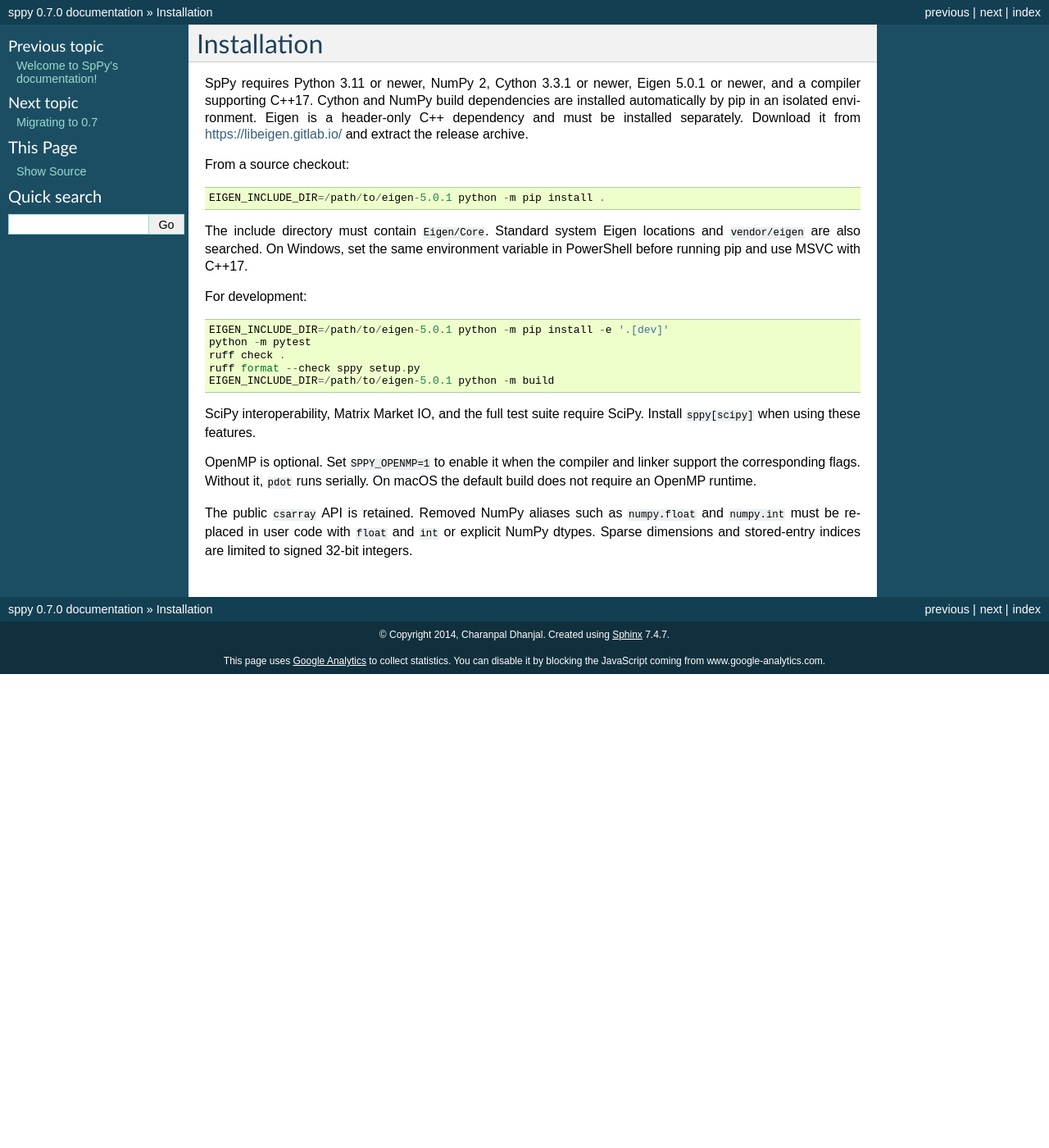
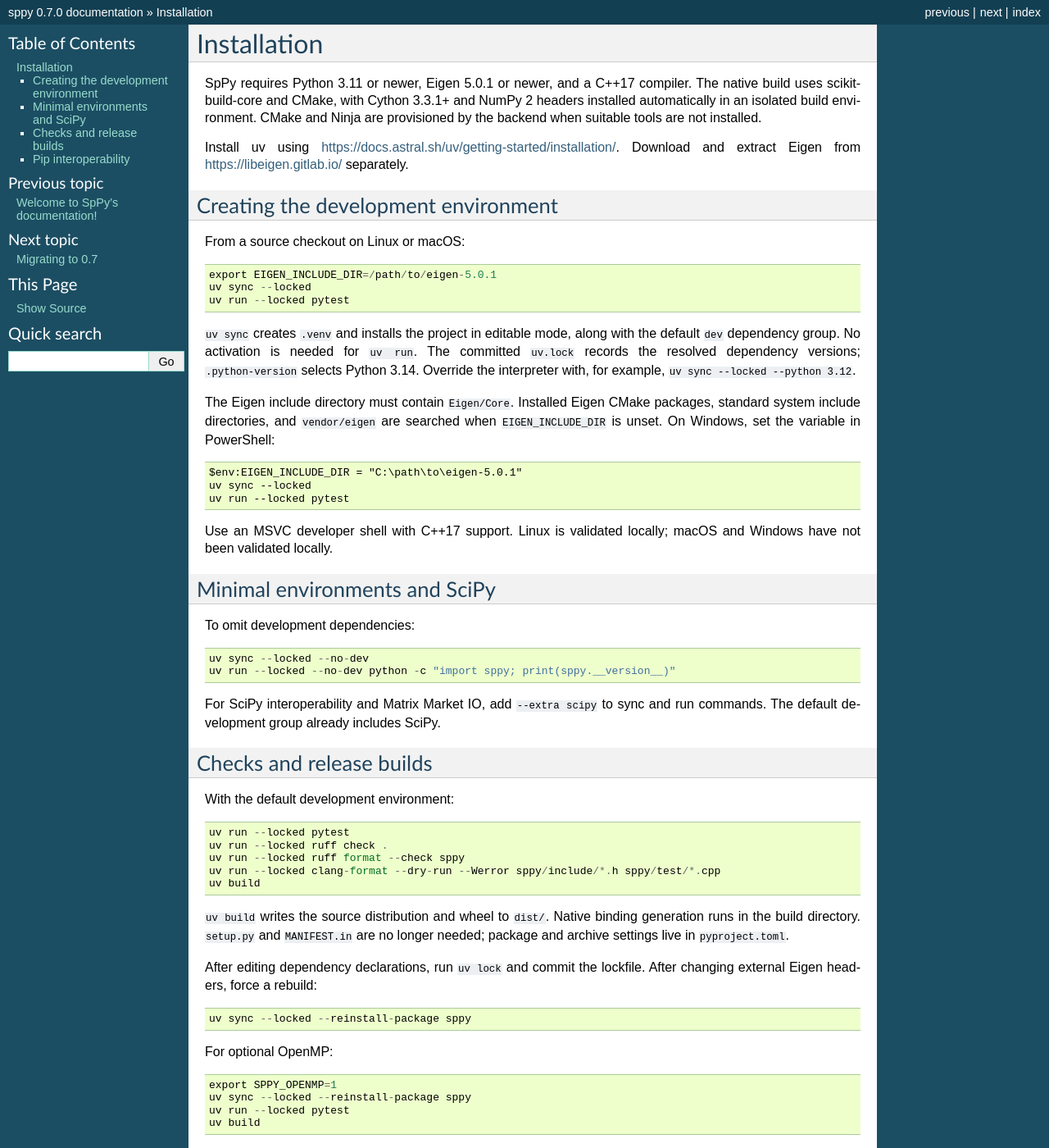
Before and after one commit to charanpald/sppy, a Sphinx documentation site: the page built from docs/install.rst, in a window 1280 px wide and 1400 px high. Shown: the whole window at 82% size. Built offline with Sphinx 7.4.7, drawn with Linux system fonts in a browser that asks for light colours; some of the changed text lies outside the part shown.

Commit message:
Improve installation.

```diff
--- a/docs/install.rst
+++ b/docs/install.rst
@@ -1,36 +1,89 @@
 Installation
 ============
 
-SpPy requires Python 3.11 or newer, NumPy 2, Cython 3.3.1 or newer,
-Eigen 5.0.1 or newer, and a compiler supporting C++17. Cython and NumPy
-build dependencies are installed automatically by pip in an isolated environment.
-Eigen is a header-only C++ dependency and must be installed separately.
-Download it from https://libeigen.gitlab.io/ and extract the release archive.
+SpPy requires Python 3.11 or newer, Eigen 5.0.1 or newer, and a C++17 compiler.
+The native build uses scikit-build-core and CMake, with Cython 3.3.1+ and NumPy 2
+headers installed automatically in an isolated build environment. CMake and Ninja
+are provisioned by the backend when suitable tools are not installed.
 
-From a source checkout::
+Install uv using https://docs.astral.sh/uv/getting-started/installation/.
+Download and extract Eigen from https://libeigen.gitlab.io/ separately.
+
+Creating the development environment
+-----------------------------------
+
+From a source checkout on Linux or macOS::
+
+    export EIGEN_INCLUDE_DIR=/path/to/eigen-5.0.1
+    uv sync --locked
+    uv run --locked pytest
+
+``uv sync`` creates ``.venv`` and installs the project in editable mode, along
+with the default ``dev`` dependency group. No activation is needed for ``uv run``.
+The committed ``uv.lock`` records the resolved dependency versions;
+``.python-version`` selects Python 3.14. Override the interpreter with, for
+example, ``uv sync --locked --python 3.12``.
+
+The Eigen include directory must contain ``Eigen/Core``. Installed Eigen CMake
+packages, standard system include directories, and ``vendor/eigen`` are searched
+when ``EIGEN_INCLUDE_DIR`` is unset. On Windows, set the variable in PowerShell::
+
+    $env:EIGEN_INCLUDE_DIR = "C:\path\to\eigen-5.0.1"
+    uv sync --locked
+    uv run --locked pytest
+
+Use an MSVC developer shell with C++17 support. Linux is validated locally;
+macOS and Windows have not been validated locally.
+
+Minimal environments and SciPy
+------------------------------
+
+To omit development dependencies::
+
+    uv sync --locked --no-dev
+    uv run --locked --no-dev python -c "import sppy; print(sppy.__version__)"
+
+For SciPy interoperability and Matrix Market IO, add ``--extra scipy`` to sync
+and run commands. The default development group already includes SciPy.
+
+Checks and release builds
+-------------------------
+
+With the default development environment::
+
+    uv run --locked pytest
+    uv run --locked ruff check .
+    uv run --locked ruff format --check sppy
+    uv run --locked clang-format --dry-run --Werror sppy/include/*.h sppy/test/*.cpp
+    uv build
+
+``uv build`` writes the source distribution and wheel to ``dist/``. Native
+binding generation runs in the build directory. ``setup.py`` and ``MANIFEST.in``
+are no longer needed; package and archive settings live in ``pyproject.toml``.
+
+After editing dependency declarations, run ``uv lock`` and commit the lockfile.
+After changing external Eigen headers, force a rebuild::
+
+    uv sync --locked --reinstall-package sppy
+
+For optional OpenMP::
+
+    export SPPY_OPENMP=1
+    uv sync --locked --reinstall-package sppy
+    uv run --locked pytest
+    uv build
+
+The compiler and linker must support OpenMP and its runtime must be available.
+Keep ``SPPY_OPENMP`` set for subsequent commands. Alternatively, release builds
+accept ``uv build -Ccmake.define.SPPY_OPENMP=ON``. Without OpenMP, parallel kernels
+run serially.
+
+Pip interoperability
+--------------------
+
+uv is a development convenience, not a runtime dependency. Regular PEP 517
+installation remains supported::
 
     EIGEN_INCLUDE_DIR=/path/to/eigen-5.0.1 python -m pip install .
 
-The include directory must contain ``Eigen/Core``. Standard system Eigen
-locations and ``vendor/eigen`` are also searched. On Windows, set the same
-environment variable in PowerShell before running pip and use MSVC with C++17.
-
-For development::
-
-    EIGEN_INCLUDE_DIR=/path/to/eigen-5.0.1 python -m pip install -e '.[dev]'
-    python -m pytest
-    ruff check .
-    ruff format --check sppy setup.py
-    EIGEN_INCLUDE_DIR=/path/to/eigen-5.0.1 python -m build
-
-SciPy interoperability, Matrix Market IO, and the full test suite require SciPy.
-Install ``sppy[scipy]`` when using these features.
-
-OpenMP is optional. Set ``SPPY_OPENMP=1`` to enable it when the compiler and
-linker support the corresponding flags. Without it, ``pdot`` runs serially.
-On macOS the default build does not require an OpenMP runtime.
-
-The public ``csarray`` API is retained. Removed NumPy aliases such as
-``numpy.float`` and ``numpy.int`` must be replaced in user code with ``float``
-and ``int`` or explicit NumPy dtypes. Sparse dimensions and stored-entry
-indices are limited to signed 32-bit integers.
+Use ``'.[scipy]'`` instead of ``.`` to include SciPy support.
```
Also changed, not shown: CMakeLists.txt (added, +60 -0 lines), README.md (+83 -73 lines), pyproject.toml (+23 -7 lines), setup.py (deleted, +0 -81 lines), 7 other files.
